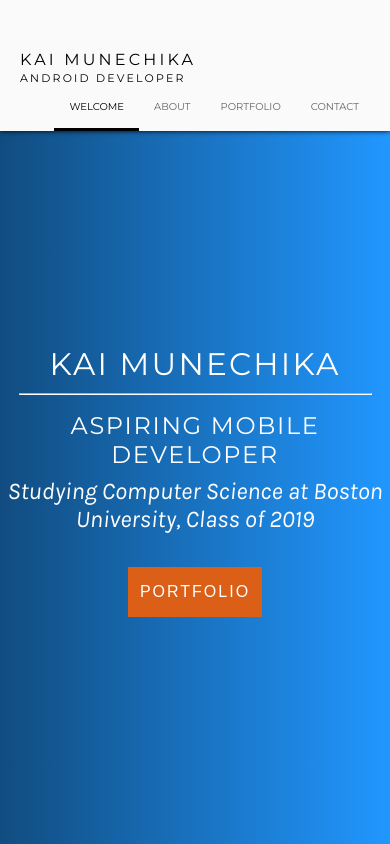
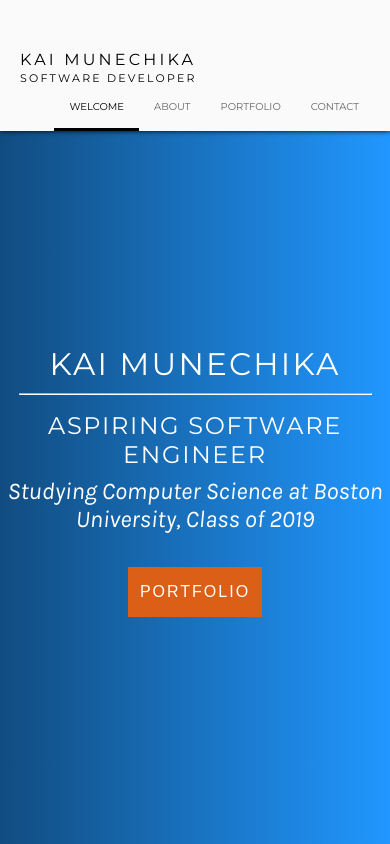
Before and after one commit to Kai-Munechika/final-portfolio, a plain HTML site: page index.html in a window 390 px wide. Shown: the top 844 px of the page. Drawn offline with Linux system fonts and the light colour scheme.

Commit message:
updated home page text labels (android/mobile dev -> software dev/engineer)

```diff
--- a/index.html
+++ b/index.html
@@ -17,7 +17,7 @@
 <div class="shadow">
 <header>
     <a href="#" class="header">Kai Munechika</a>
-    <a href="#" class="header" id="tagline"><span>Android Developer</span></a>
+    <a href="#" class="header" id="tagline"><span>Software Developer</span></a>
 </header>
 
 <nav>
@@ -34,7 +34,7 @@
 
     <a id="header-name">Kai Munechika</a>
     <hr>
-    <a id="tagline2">Aspiring Mobile Developer</a>
+    <a id="tagline2">Aspiring Software Engineer</a>
     <p style="font-style: italic">Studying Computer Science at Boston University, Class of 2019</p>
     <form action="html/portfolio.html">
         <input id="portfolio-button" type="submit" value="Portfolio">
```
